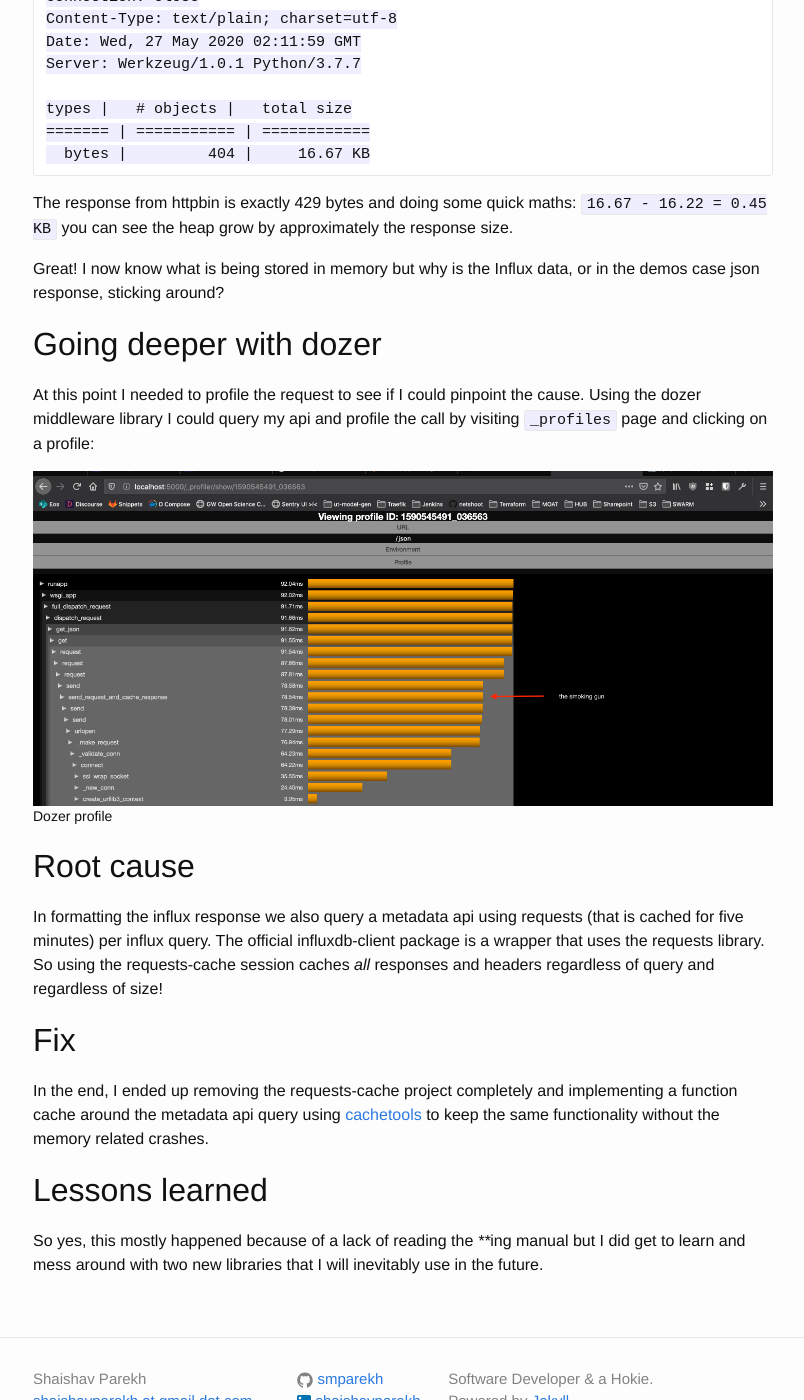
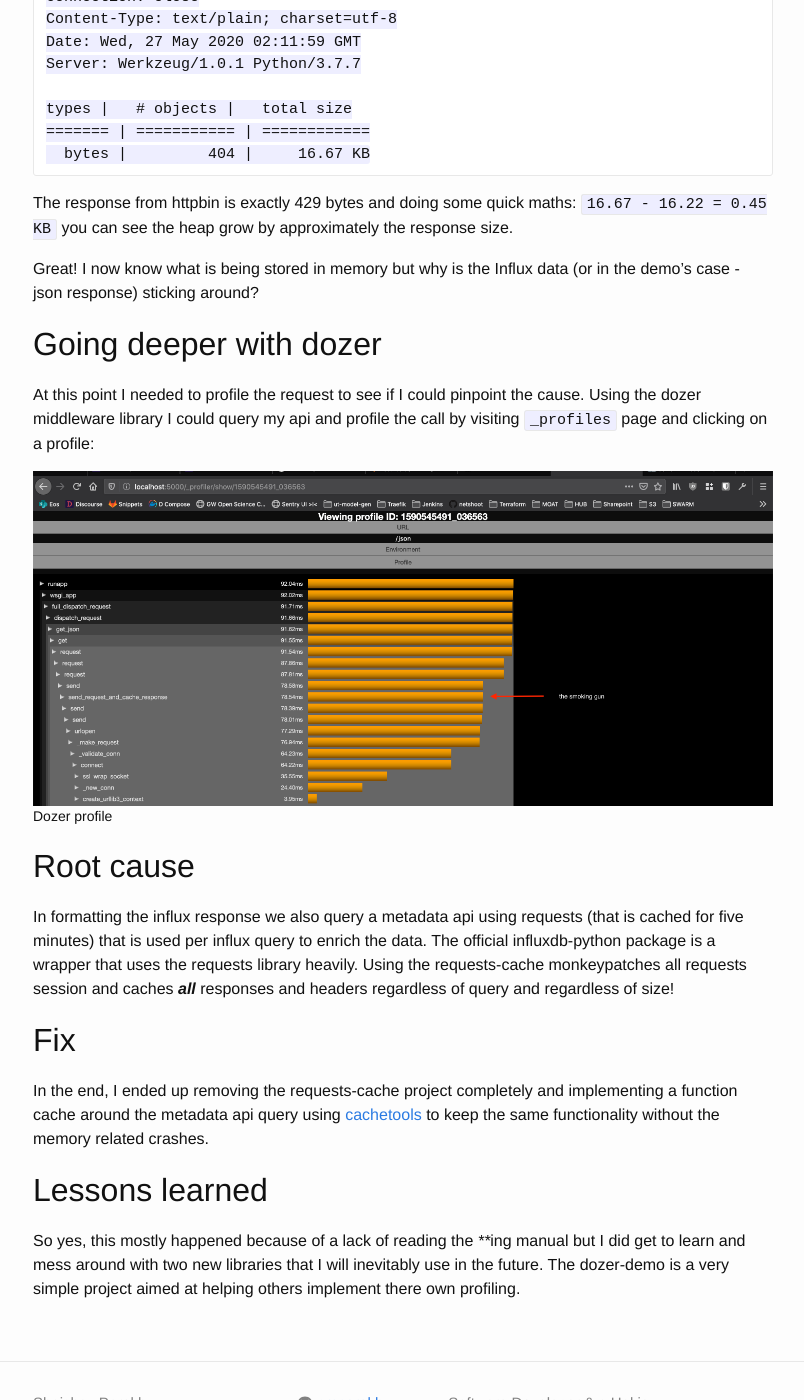
Before and after one commit to smparekh/smparekh.github.io, a Jekyll site: the page built from _posts/2020-05-27-request-profiling-with-dozer.markdown, in a window 1280 px wide and 1400 px high, scrolled down 2480 px. Shown: the whole window, without its empty margins (237-1041 px from the left). Built offline with Jekyll 4.4.1, drawn with Linux system fonts in a browser that asks for light colours.

Commit message:
more fixes

```diff
--- a/_posts/2020-05-27-request-profiling-with-dozer.markdown
+++ b/_posts/2020-05-27-request-profiling-with-dozer.markdown
@@ -111,18 +111,18 @@ types |   # objects |   total size
 
 The response from httpbin is exactly 429 bytes and doing some quick maths: `16.67 - 16.22 = 0.45 KB` you can see the heap grow by approximately the response size.
 
-Great! I now know what is being stored in memory but why is the Influx data, or in the demos case json response, sticking around?
+Great! I now know what is being stored in memory but why is the Influx data (or in the demo's case - json response) sticking around?
 
 ## Going deeper with dozer
 At this point I needed to profile the request to see if I could pinpoint the cause. Using the dozer middleware library I could query my api and profile the call by visiting `_profiles` page and clicking on a profile:
 {% include figure.html src="/images/dozer_profiler_page.png" caption="Dozer profile" %}
 
 ## Root cause
-In formatting the influx response we also query a metadata api using requests (that is cached for five minutes) per influx query. The official influxdb-client package is a wrapper that uses the requests library. So using the requests-cache session caches _all_ responses and headers regardless of query  and regardless of size!
+In formatting the influx response we also query a metadata api using requests (that is cached for five minutes) that is used per influx query to enrich the data. The official influxdb-python package is a wrapper that uses the requests library heavily. Using the requests-cache monkeypatches all requests session and caches **_all_** responses and headers regardless of query and regardless of size!
 
 
 ## Fix
 In the end, I ended up removing the requests-cache project completely and implementing a function cache around the metadata api query using [cachetools](https://cachetools.readthedocs.io/en/stable/#cachetools.func.ttl_cache) to keep the same functionality without the memory related crashes.
 
 ## Lessons learned
-So yes, this mostly happened because of a lack of reading the ****ing manual but I did get to learn and mess around with two new libraries that I will inevitably use in the future.
+So yes, this mostly happened because of a lack of reading the ****ing manual but I did get to learn and mess around with two new libraries that I will inevitably use in the future. The dozer-demo is a very simple project aimed at helping others implement there own profiling.
```
